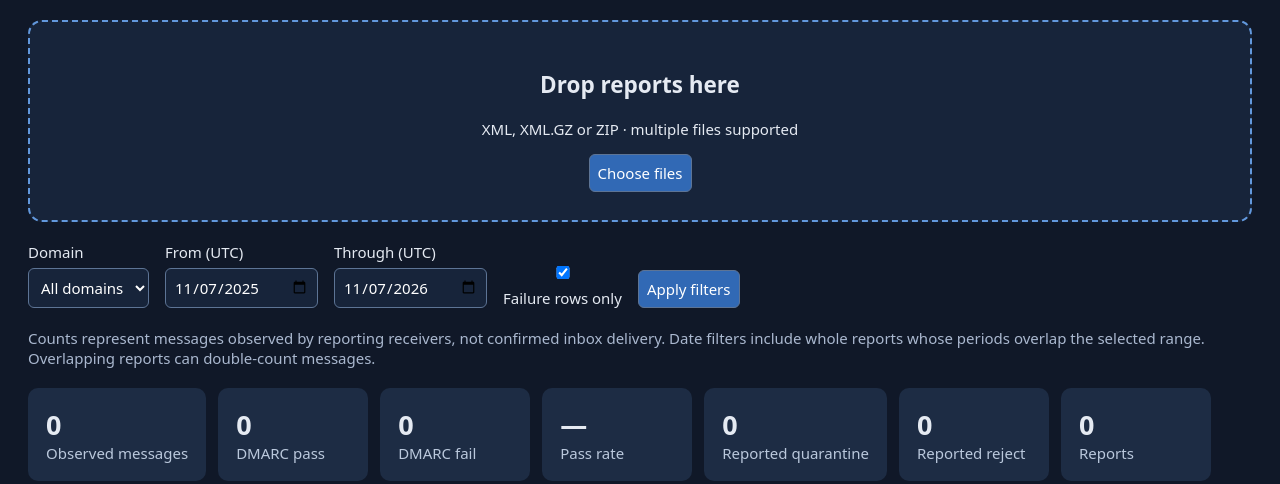
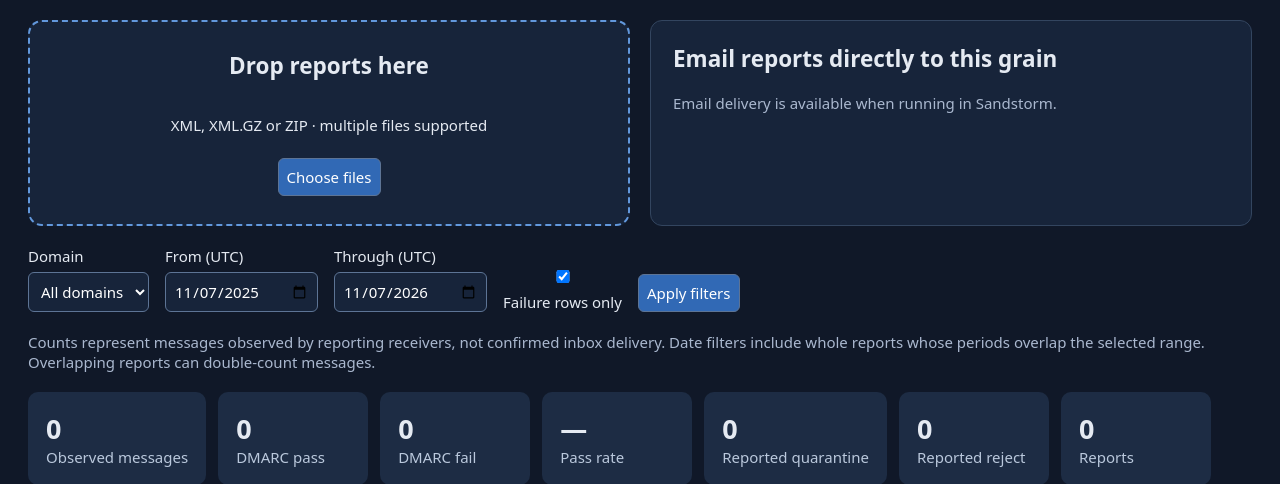
Before and after one commit to ocdtrekkie/dmarc-desk, a Flask app: page / in a window 1280 px wide. Shown: the part 92-576 px from the top of the page. Run offline with Flask 3, Linux system fonts and the light colour scheme; data that the repository does not hold is empty.

Commit message:
Add email setup instructions

```diff
--- a/app.py
+++ b/app.py
@@ -11,6 +11,8 @@ from datetime import datetime, timezone
 from pathlib import Path
 from flask import Flask, abort, g, jsonify, render_template, request, session
 from defusedxml import ElementTree as ET
+import re
+import subprocess
 
 LIMIT = 20 * 1024 * 1024
 MAX_MEMBERS = 100
@@ -169,6 +171,78 @@ def import_file(db, data):
             imported += 1
     return {'imported': imported, 'duplicates': duplicates}
 
+def grain_email_address(app):
+    session_id = request.headers.get('X-Sandstorm-Session-Id')
+    if not session_id:
+        # Normal when running locally outside Sandstorm.
+        return None, 'Email delivery is available when running in Sandstorm.'
+
+    # Resolve relative to app.py, not the current working directory.
+    helper = os.environ.get(
+        'GET_PUBLIC_ID_HELPER',
+        str(
+            Path(__file__).resolve().parent
+            / 'sandstorm-integration'
+            / 'getPublicId'
+        ),
+    )
+
+    try:
+        result = subprocess.run(
+            [helper, session_id],
+            stdin=subprocess.DEVNULL,
+            stdout=subprocess.PIPE,
+            stderr=subprocess.DEVNULL,
+            text=True,
+            encoding='utf-8',
+            check=True,
+            timeout=5,
+        )
+
+        # Standard Sandstorm sample helper output:
+        # line 1: publicId
+        # line 2: hostname
+        # line 3: autoUrl
+        lines = result.stdout.splitlines()
+        if len(lines) < 2:
+            raise ValueError('Incomplete helper output')
+
+        public_id = lines[0].strip()
+        hostname = lines[1].strip().rstrip('.')
+
+        # Validate before constructing an address or mailto link.
+        if not re.fullmatch(r'[A-Za-z0-9]+', public_id):
+            raise ValueError('Invalid public ID')
+
+        labels = hostname.split('.')
+        if (
+            not hostname
+            or len(hostname) > 253
+            or any(
+                not re.fullmatch(
+                    r'[A-Za-z0-9](?:[A-Za-z0-9-]{0,61}[A-Za-z0-9])?',
+                    label,
+                )
+                for label in labels
+            )
+        ):
+            raise ValueError('Invalid hostname')
+
+        return f'{public_id}@{hostname}', None
+
+    except (
+        OSError,
+        subprocess.SubprocessError,
+        ValueError,
+        UnicodeError,
+    ) as exc:
+        # Do not log the session ID, helper arguments, or raw output.
+        app.logger.warning(
+            'Could not obtain grain email address: %s',
+            type(exc).__name__,
+        )
+        return None, 'The grain email address is temporarily unavailable.'
+
 def create_app(test_config=None):
     app = Flask(__name__)
     app.config.update(MAX_CONTENT_LENGTH=25*1024*1024,
@@ -231,7 +305,13 @@ def create_app(test_config=None):
     @app.get('/')
     def index():
         session.setdefault('csrf', secrets.token_hex(32))
-        return render_template('index.html', csrf=session['csrf'])
+        grain_email, grain_email_error = grain_email_address(app)
+        return render_template(
+            'index.html',
+            csrf=session['csrf'],
+            grain_email=grain_email,
+            grain_email_error=grain_email_error,
+        )
 
     @app.post('/api/import')
     def upload():
--- a/static/style.css
+++ b/static/style.css
@@ -1 +1,70 @@
 *{box-sizing:border-box}body{margin:0;background:#101828;color:#e5eaf2;font:15px system-ui,sans-serif}main{max-width:1450px;margin:auto;padding:28px}h1{font-size:32px;margin-bottom:4px}header p,.note,footer{color:#aab8cf}section,table{margin:20px 0}#drop{border:2px dashed #6298dd;border-radius:14px;text-align:center;padding:28px;background:#17243a}#drop.over{background:#244064}button,input,select{font:inherit;border-radius:6px;padding:8px;border:1px solid #5d7495}button{background:#3169b5;color:white;cursor:pointer}button:disabled{opacity:.45;cursor:default}input,select{background:#17243a;color:white}.filters{display:flex;gap:16px;align-items:end;flex-wrap:wrap}label{display:grid;gap:6px}.cards{display:flex;gap:12px;flex-wrap:wrap}.cards article{background:#1d2c44;padding:18px;border-radius:10px;min-width:150px}.cards strong{display:block;font-size:27px}.cards span{color:#bac8dc}.scroll{overflow-x:auto}table{width:100%;border-collapse:collapse;background:#17243a}td,th{padding:12px;text-align:left;border-bottom:1px solid #33455f}th{color:#bac8dc}pre{white-space:pre-wrap;overflow-wrap:anywhere}nav{display:flex;align-items:center;gap:15px;margin:20px 0}dialog{background:#17243a;color:#e5eaf2;max-width:90vw;width:900px;border:1px solid #6298dd;border-radius:12px}dialog::backdrop{background:#0009}footer{margin-top:35px}a{color:#9bc8ff}
+
+.email-import {
+  background: #17243a;
+  border: 1px solid #33455f;
+  border-radius: 12px;
+  padding: 18px 22px;
+}
+
+.email-import h2 {
+  margin-top: 0;
+}
+
+.email-import code {
+  overflow-wrap: anywhere;
+}
+
+/* Upload left, email setup right. */
+.import-options {
+  display: grid;
+  grid-template-columns: repeat(2, minmax(0, 1fr));
+  gap: 20px;
+  align-items: stretch;
+  margin: 20px 0;
+}
+
+/* Override the general section margins inside this layout. */
+.import-options > section {
+  min-width: 0;
+  margin: 0;
+}
+
+.import-options #drop {
+  display: flex;
+  flex-direction: column;
+  align-items: center;
+  justify-content: center;
+  padding: 28px;
+}
+
+.import-options #drop h2 {
+  margin-top: 0;
+}
+
+.import-options #drop #choose {
+  margin-top: 8px;
+}
+
+.import-options .email-import {
+  background: #17243a;
+  border: 1px solid #33455f;
+  border-radius: 12px;
+  padding: 22px;
+}
+
+.import-options .email-import h2 {
+  margin-top: 0;
+}
+
+.import-options .email-import code,
+.import-options .email-import a {
+  overflow-wrap: anywhere;
+}
+
+/* Stack the sections when the app's viewport is narrow. */
+@media (max-width: 800px) {
+  .import-options {
+    grid-template-columns: minmax(0, 1fr);
+  }
+}
--- a/templates/index.html
+++ b/templates/index.html
@@ -1,7 +1,58 @@
 <!doctype html>
 <html lang="en"><head><meta charset="utf-8"><meta name="viewport" content="width=device-width,initial-scale=1"><meta name="csrf-token" content="{{ csrf }}"><title>DMARC Desk</title><link rel="stylesheet" href="{{ url_for('static', filename='style.css') }}"><script defer src="{{ url_for('static', filename='app.js') }}"></script></head>
 <body><main><header><h1>DMARC Desk</h1></header>
-<section id="drop" tabindex="0" role="button" aria-label="Choose or drop DMARC reports"><h2>Drop reports here</h2><p>XML, XML.GZ or ZIP · multiple files supported</p><button id="choose" type="button">Choose files</button><input id="files" type="file" multiple accept=".xml,.gz,.gzip,.zip" hidden></section>
+<div class="import-options">
+  <section
+    id="drop"
+    tabindex="0"
+    role="button"
+    aria-label="Choose or drop DMARC reports"
+  >
+    <h2>Drop reports here</h2>
+    <p>XML, XML.GZ or ZIP · multiple files supported</p>
+
+    <button id="choose" type="button">Choose files</button>
+
+    <input
+      id="files"
+      type="file"
+      multiple
+      accept=".xml,.gz,.gzip,.zip"
+      hidden
+    >
+  </section>
+
+  <section
+    class="email-import"
+    aria-labelledby="email-import-heading"
+  >
+    <h2 id="email-import-heading">
+      Email reports directly to this grain
+    </h2>
+
+    {% if grain_email %}
+      <p>
+        Send DMARC report emails to
+        <a href="mailto:{{ grain_email }}">
+          <code>{{ grain_email }}</code>
+        </a>.
+      </p>
+
+      <p class="note">
+        Report attachments are imported automatically by this grain's
+        Maildir importer.
+      </p>
+
+      <p>
+        DMARC aggregate-report destination:
+        <code>rua=mailto:{{ grain_email }}</code>
+      </p>
+    {% else %}
+      <p class="note">{{ grain_email_error }}</p>
+    {% endif %}
+  </section>
+</div>
+
 <pre id="status" role="status" aria-live="polite"></pre>
 <section class="filters"><label>Domain <select id="domain"><option value="">All domains</option></select></label><label>From (UTC) <input id="start" type="date"></label><label>Through (UTC) <input id="end" type="date"></label><label><input id="failures" type="checkbox" checked> Failure rows only</label><button id="refresh">Apply filters</button></section>
 <p class="note">Counts represent messages observed by reporting receivers, not confirmed inbox delivery. Date filters include whole reports whose periods overlap the selected range. Overlapping reports can double-count messages.</p>
```
Also changed, not shown: CHANGELOG.md, 3 other files.
